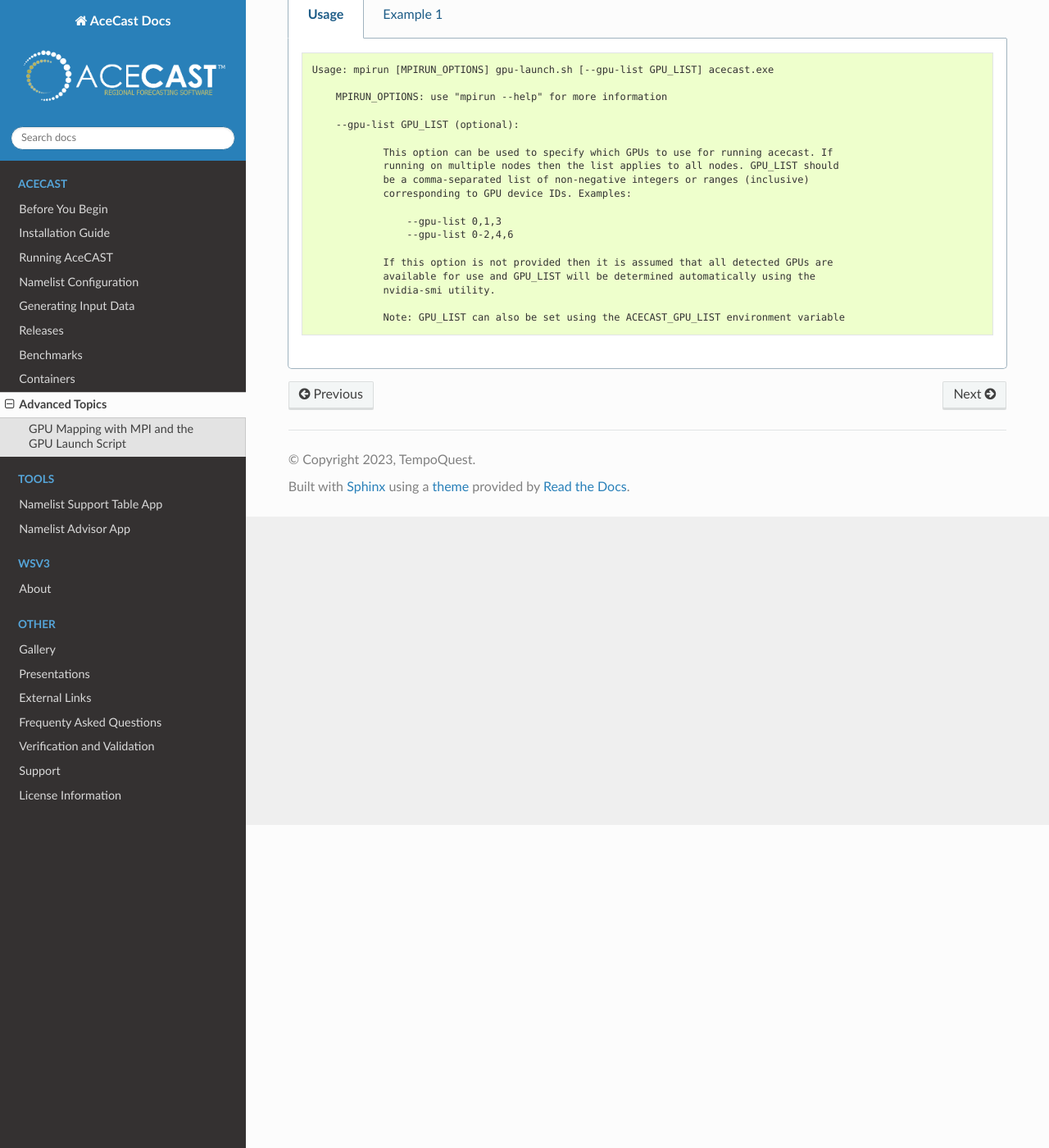
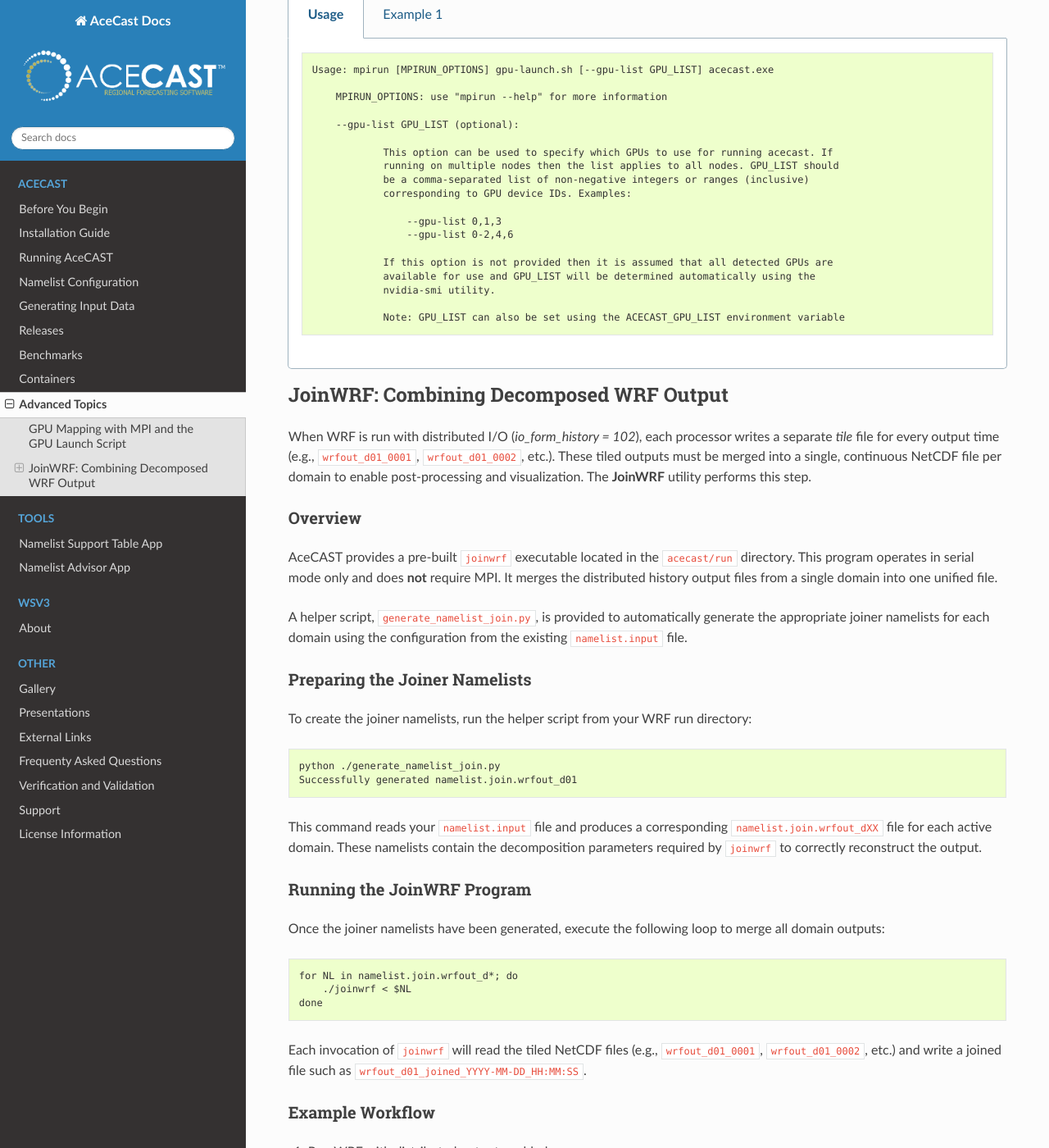
Before and after one commit to TempoQuestInc/AceCAST-Docs, a Sphinx documentation site: the page built from source/AdvancedTopics.rst, in a window 1280 px wide and 1400 px high, scrolled down 394 px. Shown: the whole window at 82% size. Built offline with Sphinx 7.4.7 and the Read the Docs theme 3.1.0, drawn with Linux system fonts in a browser that asks for light colours; some of the changed text lies outside the part shown.

Commit message:
feat: Updates for v4.3.0 release
- Updates NVHPC SDK version to 25.9
- Adds documentation for the JoinWRF utility
- Removes optional OpenMPI settings section
- Updates release notes and download links

```diff
--- a/source/AdvancedTopics.rst
+++ b/source/AdvancedTopics.rst
@@ -55,6 +55,109 @@
 
             mpirun -np 3 ./gpu-launch.sh --gpu-list 0,1,3 ./acecast.exe
 
+.. _JoinWRF:
+
+JoinWRF: Combining Decomposed WRF Output
+========================================
+
+When WRF is run with distributed I/O (`io_form_history = 102`), each processor writes
+a separate *tile* file for every output time (e.g., ``wrfout_d01_0001``, ``wrfout_d01_0002``, etc.).
+These tiled outputs must be merged into a single, continuous NetCDF file per domain
+to enable post-processing and visualization. The **JoinWRF** utility performs this step.
+
+Overview
+--------
+
+AceCAST provides a pre-built ``joinwrf`` executable located in the ``acecast/run`` directory.
+This program operates in serial mode only and does **not** require MPI. It merges the
+distributed history output files from a single domain into one unified file.
+
+A helper script, ``generate_namelist_join.py``, is provided to automatically generate
+the appropriate joiner namelists for each domain using the configuration from the
+existing ``namelist.input`` file.
+
+Preparing the Joiner Namelists
+------------------------------
+
+To create the joiner namelists, run the helper script from your WRF run directory:
+
+.. code-block:: console
+
+   python ./generate_namelist_join.py
+   Successfully generated namelist.join.wrfout_d01
+
+This command reads your ``namelist.input`` file and produces a corresponding
+``namelist.join.wrfout_dXX`` file for each active domain. These namelists contain
+the decomposition parameters required by ``joinwrf`` to correctly reconstruct the output.
+
+Running the JoinWRF Program
+---------------------------
+
+Once the joiner namelists have been generated, execute the following loop
+to merge all domain outputs:
+
+.. code-block:: console
+
+   for NL in namelist.join.wrfout_d*; do
+       ./joinwrf < $NL
+   done
+
+Each invocation of ``joinwrf`` will read the tiled NetCDF files (e.g.,
+``wrfout_d01_0001``, ``wrfout_d01_0002``, etc.) and write a joined file such as
+``wrfout_d01_joined_YYYY-MM-DD_HH:MM:SS``.
+
+Example Workflow
+----------------
+
+1. Run WRF with distributed output enabled:
+
+   .. code-block:: fortran
+
+      &io
+        io_form_history = 102
+      /
+
+   This produces separate tile files per processor for each history interval.
+
+2. Generate the joiner namelists:
+
+   .. code-block:: console
+
+      python ./generate_namelist_join.py
+      Successfully generated namelist.join.wrfout_d01
+
+3. Merge all domain outputs into single files:
+
+   .. code-block:: console
+
+      for NL in namelist.join.wrfout_d*; do
+          ./joinwrf < $NL
+      done
+
+4. Verify the merged result:
+
+   .. code-block:: console
+
+      ncdump -h wrfout_d01_joined_YYYY-MM-DD_HH:MM:SS | head
+
+   The file should now contain the full domain dimensions rather than per-tile subdomains.
+
+Limitations
+-----------
+
+- The ``joinwrf`` program operates **only** on history output files.
+- The tiling layout and processor decomposition used during model execution
+  must match the settings embedded in the generated joiner namelists.
+- The tool assumes consistent precision between WRF output and the joiner build
+  (single-precision by default in AceCAST).
+
+References
+----------
+
+- NCAR CISL Presentation: *Running WRF on Yellowstone – Post-processing and Joiner Utility*,
+  NCAR Mesoscale and Microscale Meteorology Laboratory, 2015.
+  Available at: https://www2.mmm.ucar.edu/wrf/src/cisl_presentation.pdf
+
 
 .. _IO Quilting:
 
```
Also changed, not shown: source/InstallationGuide.rst (+21 -21 lines), source/NamelistConfiguration.rst (+1 -9 lines), source/Releases.rst (+4 -4 lines), source/RunningAcecast.rst (+0 -16 lines).
